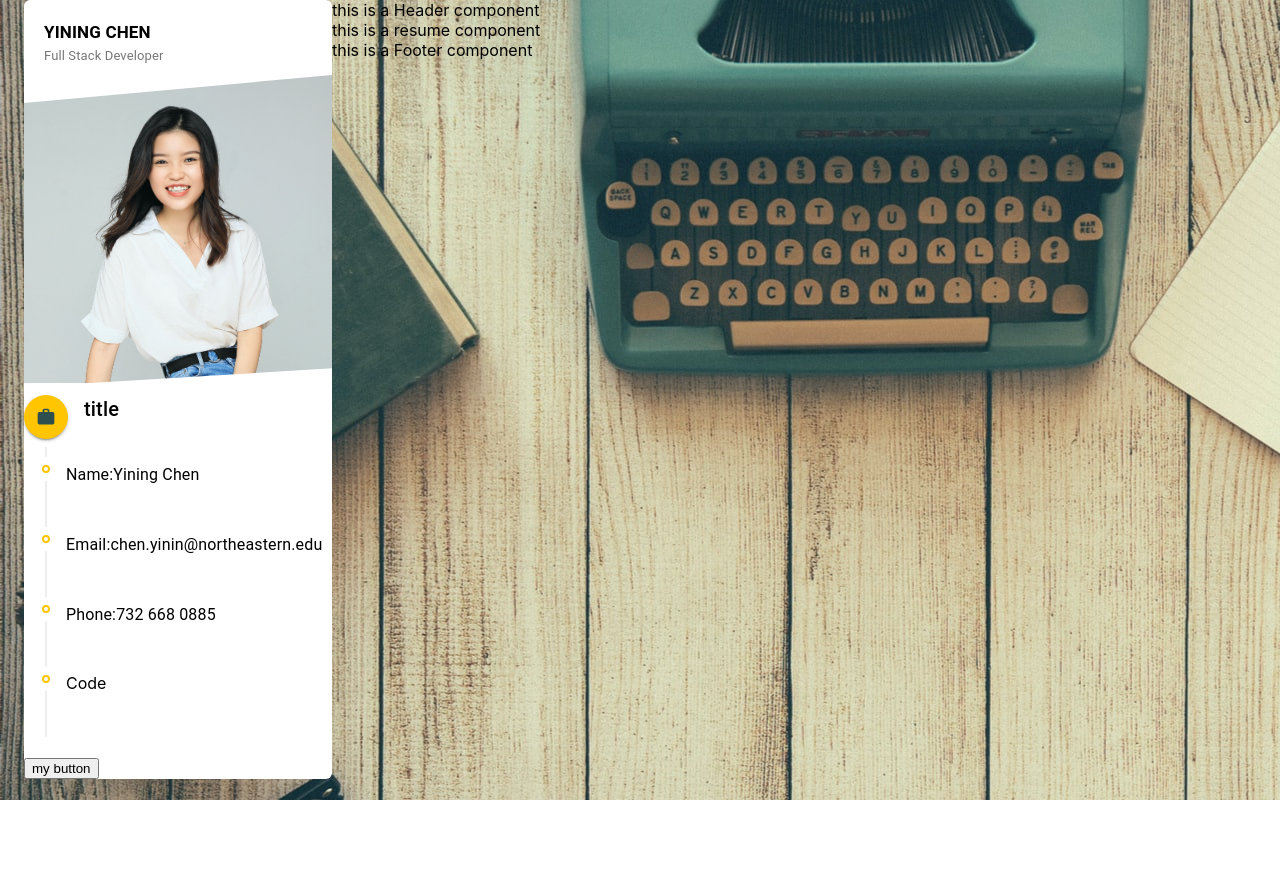
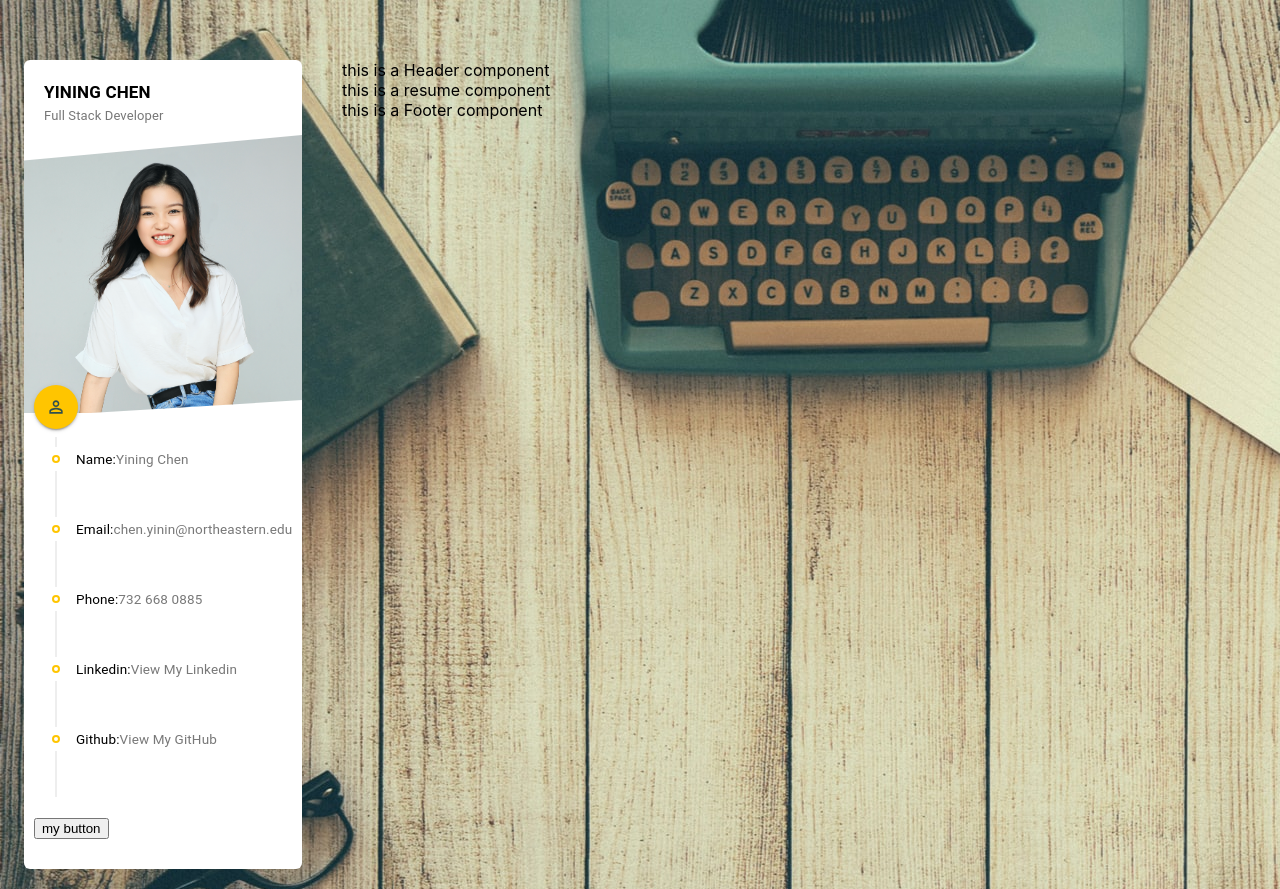
Before and after one commit to YiningChen2022/portfolio, a React (Create React App) app in the folder my-app/: page / in a window 1280 px wide. Before the commit the page ends 800 px from the top, so only its background shows below. Built offline with nearby package versions, Linux system fonts and the light colour scheme.

Commit message:
complete timeline

```diff
--- a/my-app/src/App.css
+++ b/my-app/src/App.css
@@ -1,3 +1,21 @@
 :root {
   --main-color: #ffc500;
 }
+
+/*margin and paddings*/
+.top_60 {
+  margin-top: 60px !important;
+}
+
+
+@media(max-width:991px){
+  .top_60 {
+    margin-top: 60px !important;
+  }
+}
+
+.container_shadow {
+  box-shadow: 0px 2px 92px 0px (0, 0, 0, 0.13);
+  -webit-box-shadow: 0px 2px 92px 0px (0, 0, 0, 0.13);
+  -moz-box-shadow: 0px 2px 92px 0px (0, 0, 0, 0.13);
+}
--- a/my-app/src/App.js
+++ b/my-app/src/App.js
@@ -12,8 +12,8 @@ import "./App.css";
 
 function App() {
   return (
-    <Container>
-      <Grid container>
+    <Container className={'top_60'}>
+      <Grid container spacing={5}>
         <Grid item xs={12} sm={12} md={4} lg={3}>
           <Profile />
         </Grid>
--- a/my-app/src/components/Profile/Profile.css
+++ b/my-app/src/components/Profile/Profile.css
@@ -26,3 +26,28 @@
 .profile_image img {
   width: 100%;
 }
+/*information*/
+.profile_information {
+  top: 0;
+  left: 0;
+  margin: -40px 10px 30px;
+}
+
+.profile_information .timeline .timeline_content {
+  margin-top: 2px;
+  margin-bottom: 12px;
+}
+.timelineItem_text {
+  font-size: 13.5px !important;
+  color: #787878 !important;
+  font-weight: 400 !important;
+  text-decoration: none !important;
+}
+.timelineItem_text > a {
+  color: #787878 !important;
+  text-decoration: none !important;
+}
+
+.timelineItem_text > span {
+  color: black;
+}
--- a/my-app/src/components/Profile/Profile.js
+++ b/my-app/src/components/Profile/Profile.js
@@ -8,21 +8,20 @@ import CustomTimeline, {
   CustomTimelineSeparator,
 } from "../Timeline/CustomTimeline";
 import resumeData from "../../utils/resumeData";
-import PersonOutlineOutlinedIcon from "@material-ui/icons/PersonOutlineOutlined";
 
 const CustomTimelineItem = ({ title, text, link }) => (
   <TimelineItem>
     <CustomTimelineSeparator />
-    <TimelineContent>
+    <TimelineContent className="timeline_content">
       {link ? (
-        <Typography>
+        <Typography className="timelineItem_text">
           <span>{title}:</span>
           <a href={link} target="_blank">
             {text}
           </a>
         </Typography>
       ) : (
-        <Typography>
+        <Typography className="timelineItem_text">
           <span>{title}:</span>
           {text}
         </Typography>
@@ -42,7 +41,7 @@ const Profile = () => {
         <img src={myImage} alt="" />
       </figure>
       <div className="profile_information">
-        <CustomTimeline icon={<PersonOutlineOutlinedIcon />}>
+        <CustomTimeline >
           <CustomTimelineItem
             title="Name"
             text={resumeData.name}
@@ -55,7 +54,15 @@ const Profile = () => {
             title="Phone"
             text={resumeData.phone}
           ></CustomTimelineItem>
+          {Object.keys(resumeData.socials).map((key) => (
+            <CustomTimelineItem
+              title={key}
+              text={resumeData.socials[key].text}
+              link={resumeData.socials[key].link}
+            ></CustomTimelineItem>
+          ))}
         </CustomTimeline>
+
         <br />
         <button>my button</button>
       </div>
--- a/my-app/src/components/Timeline/CustomTimeline.js
+++ b/my-app/src/components/Timeline/CustomTimeline.js
@@ -8,6 +8,8 @@ import TimelineContent from "@material-ui/lab/TimelineContent";
 import TimelineDot from "@material-ui/lab/TimelineDot";
 import WorkIcon from "@material-ui/icons/Work";
 import "./Timeline.css";
+import PersonOutlineOutlinedIcon from "@material-ui/icons/PersonOutlineOutlined";
+
 const CustomTimeline = ({ title, children, icon }) => {
   return (
     <Timeline className={"timeline"}>
@@ -15,23 +17,19 @@ const CustomTimeline = ({ title, children, icon }) => {
       <TimelineItem className={"timeline_firstItem"}>
         <TimelineSeparator>
           <TimelineDot className={"timeline_dot_header"}>
-            {<WorkIcon />}
+            {<PersonOutlineOutlinedIcon />}
           </TimelineDot>
           <TimelineConnector />
         </TimelineSeparator>
         <TimelineContent>
           <Typography variant="h6" className="timeline_header">
-            {"title"}
+            {}
           </Typography>
         </TimelineContent>
       </TimelineItem>
       {children}
 
-      {/*remaining Header */}
-      <TimelineItem>
-        <CustomTimelineSeparator />
-        <TimelineContent>Code</TimelineContent>
-      </TimelineItem>
+
     </Timeline>
   );
 };
--- a/my-app/src/components/Timeline/Timeline.css
+++ b/my-app/src/components/Timeline/Timeline.css
@@ -43,5 +43,5 @@
 }
 .timeline .timeline_content {
   padding-top: 0px !important;
-  margin-bottom: 20px;
+  margin-bottom: 20px!important;
 }
--- a/my-app/src/utils/resumeData.js
+++ b/my-app/src/utils/resumeData.js
@@ -8,12 +8,12 @@ export default {
 
   phone: "732 668 0885",
   socials: {
-    linkedin: {
+    Linkedin: {
       link: "http://linkedin.com/in/yiningchen2018",
       text: "View My Linkedin",
       icon: <LinkedInIcon />,
     },
-    github: {
+    Github: {
       link: "https://github.com/YiningChen2022",
       text: "View My GitHub",
       icon: <GitHubIcon />,
```
